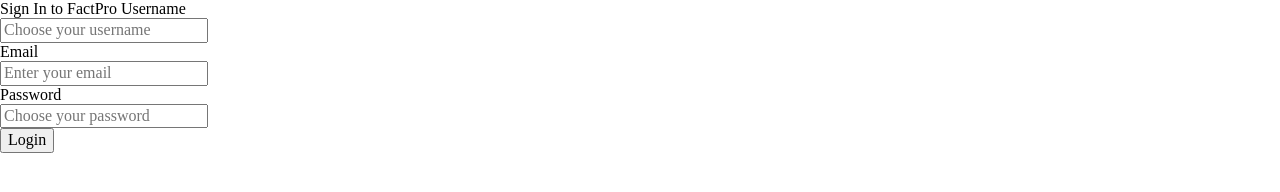
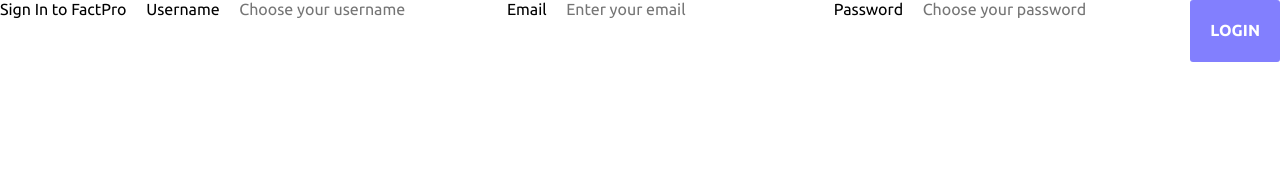
Before and after one commit to dan-altamirano/proyecto-factpro, a plain HTML site: page signin.html in a window 1280 px wide. Drawn offline with Linux system fonts and the light colour scheme.

Commit message:
Se agregaron los estilos generales a la pagina signin.html

```diff
--- a/css/signin.css
+++ b/css/signin.css
@@ -8,3 +8,63 @@
   font-family: Ubuntu-Bold;
   src: url('../fonts/ubuntu/Ubuntu-Bold.ttf');
 }
+
+/* --------------------------- General -------------------------------------- */
+
+* {
+	margin: 0px;
+	padding: 0px;
+	box-sizing: border-box;
+}
+body,
+html {
+	height: 100%;
+	font-family: Ubuntu-Regular, sans-serif;
+}
+input {
+	outline: none;
+	border: none;
+}
+label {
+  display: block;
+  margin: 0;
+}
+form {
+  width: 100%;
+  display: -webkit-box;
+	display: -webkit-flex;
+	display: -moz-box;
+	display: -ms-flexbox;
+	display: flex;
+	justify-content: space-between;
+  -webkit-flex-wrap: wrap;
+	-moz-flex-wrap: wrap;
+	-ms-flex-wrap: wrap;
+	-o-flex-wrap: wrap;
+	flex-wrap: wrap;
+}
+button {
+	outline: none;
+	border: none;
+  font-family: Ubuntu-Bold;
+  font-size: 16px;
+  color: #fff;
+  line-height: 1.2;
+  text-transform: uppercase;
+  display: -webkit-box;
+  display: -webkit-flex;
+  display: -moz-box;
+  display: -ms-flexbox;
+  display: flex;
+  justify-content: center;
+  align-items: center;
+  padding: 0 20px;
+  width: 100%;
+  height: 62px;
+  background-color: #827ffe;
+  border-radius: 3px;
+  -webkit-transition: all 0.4s;
+  -o-transition: all 0.4s;
+  -moz-transition: all 0.4s;
+  transition: all 0.4s;
+}
```
